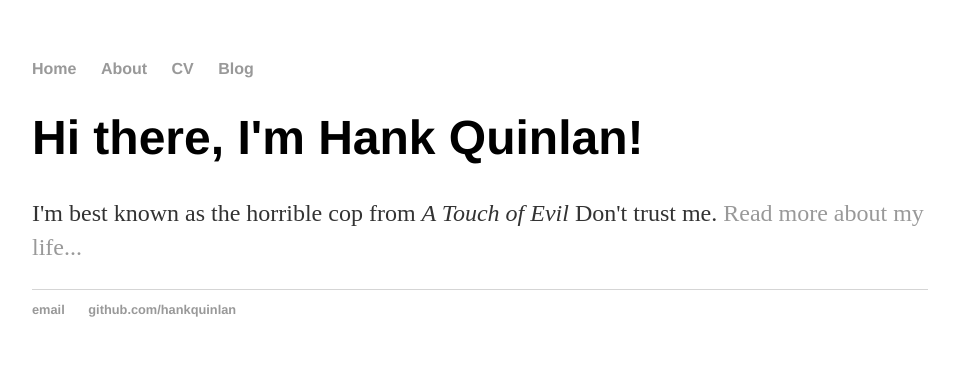
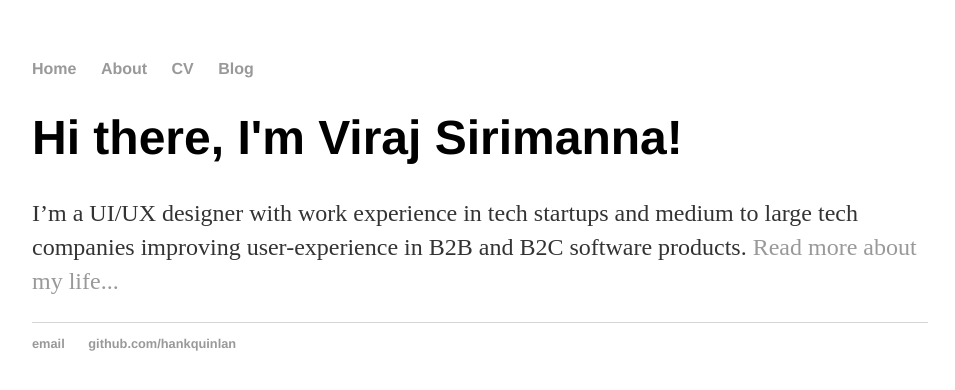
Before and after one commit to sirimanna/sirimanna.github.io, a Jekyll site: the page built from index.html, in a window 1280 px wide. Shown: the top 390 px of the page, without its empty margins (160-1115 px from the left). Built offline with Jekyll 4.4.1, drawn with Linux system fonts in a browser that asks for light colours.

Commit message:
Update index.html

```diff
--- a/index.html
+++ b/index.html
@@ -1,32 +1,8 @@
-<!DOCTYPE html>
-<html lang="en-US" prefix="og: http://ogp.me/ns#">
-	<head>
-		<meta charset="UTF-8">
-		<meta name="viewport" content="width=device-width, initial-scale=1.0">
-		<title>Viraj Sirimanna | WEB/UI/UX Engineer/Designer | Sri Lanka</title>
-		<!-- link to main stylesheet -->
-		<link rel="stylesheet" type="text/css" href="/css/main.css">
-	</head>
-	<body>
-		<nav>
-    		<ul>
-        		<li><a href="/">Home</a></li>
-	        	<li><a href="/about">About</a></li>
-        		<li><a href="/cv">CV</a></li>
-        		<li><a href="/blog">Blog</a></li>
-    		</ul>
-		</nav>
-		<div class="container">
-    		<div class="blurb">
-        		<h1>Hi there, I'm Hank Quinlan!</h1>
-				<p>I'm best known as the horrible cop from <em>A Touch of Evil</em> Don't trust me. <a href="/about">Read more about my life...</a></p>
-    		</div><!-- /.blurb -->
-		</div><!-- /.container -->
-		<footer>
-    		<ul>
-        		<li><a href="mailto:hankquinlanhub@gmail.com">email</a></li>
-        		<li><a href="https://github.com/hankquinlan">github.com/hankquinlan</a></li>
-			</ul>
-		</footer>
-	</body>
-</html>
+---
+layout: default
+title: Hank Quinlan, Horrible Cop
+---
+<div class="blurb">
+	<h1>Hi there, I'm Viraj Sirimanna!</h1>
+	<p>I’m a UI/UX designer with work experience in tech startups and medium to large tech companies improving user-experience in B2B and B2C software products. <a href="/about">Read more about my life...</a></p>
+</div><!-- /.blurb -->
```
